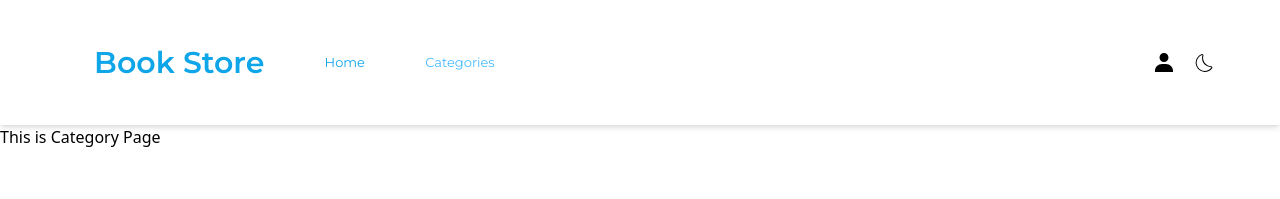
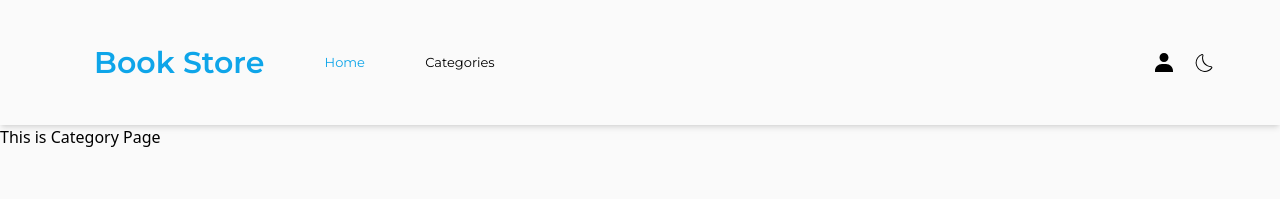
Before and after one commit to HtetWaiYan7191/book-store, a React (Create React App) app: page /category in a window 1280 px wide. Shown: the top 199 px of the page. Built offline with nearby package versions, Linux system fonts and the light colour scheme; a web font is replaced by a local one.

Commit message:
Update Navbar style

```diff
--- a/src/style.css
+++ b/src/style.css
@@ -1,7 +1,30 @@
 @import url('https://fonts.googleapis.com/css2?family=Amatic+SC:wght@400;700&family=EB+Garamond:ital,wght@0,400;0,500;0,600;0,700;0,800;1,400;1,500;1,600;1,700;1,800&family=Kalam:wght@300;400;700&family=Lato:ital,wght@0,300;0,400;0,700;0,900;1,300;1,400;1,700;1,900&family=Montserrat:ital,wght@0,400;0,500;0,600;0,700;0,800;1,400;1,500;1,600;1,700&family=Open+Sans:ital,wght@0,300;0,400;0,500;0,600;0,700;0,800;1,400;1,500;1,600;1,700&family=Poppins:ital,wght@0,500;0,600;0,700;1,200;1,400;1,500;1,700&family=Rajdhani:wght@300;400;500;600;700&family=Roboto+Mono:ital,wght@0,400;0,500;0,600;0,700;1,400;1,600;1,700&family=Roboto:ital,wght@0,100;0,300;0,400;1,100;1,300;1,400&family=Space+Mono&family=Titillium+Web:ital,wght@0,300;0,400;0,600;0,700;1,200;1,300;1,400;1,600;1,700&family=Ysabeau+SC:wght@1;100;200;300;400;500;600;700;800;900&display=swap');
 
 .active {
-  color: #48bbff;
+  color: black;
+}
+
+body {
+  background-color: #fafafa;
+}
+
+.dark .active {
+  color: #fff;
+}
+
+.user-icon-container {
+  border: 1px solid rgba(0, 0, 0, 0.05);
+  border-radius: 50%;
+  padding: 0.875rem;
+}
+
+.dark .user-icon-container {
+  border: 1px solid #959595;
+}
+
+.user-icon {
+  color: #0290ff;
+  text-align: center;
 }
 
 .navbar-title,
@@ -12,9 +35,15 @@
 .navbar-title {
   font-size: 1.875rem;
   font-weight: bold;
+  color: #0290ff;
 }
 
 .navbar-text {
   font-size: 0.813rem;
   font-weight: normal;
+  color: #959595;
 }
+
+.dark .navbar-text {
+  color: #959595;
+}
```
